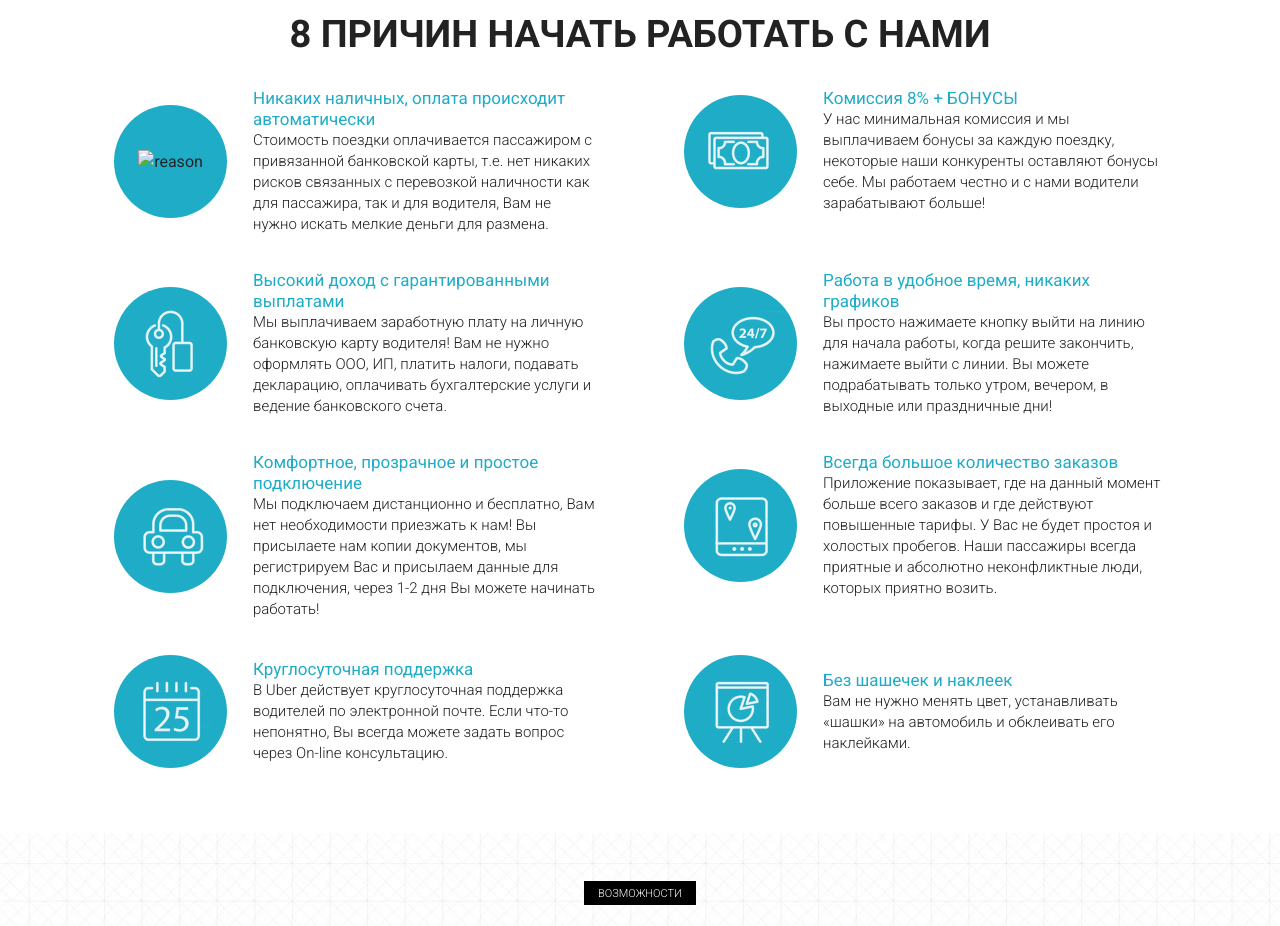
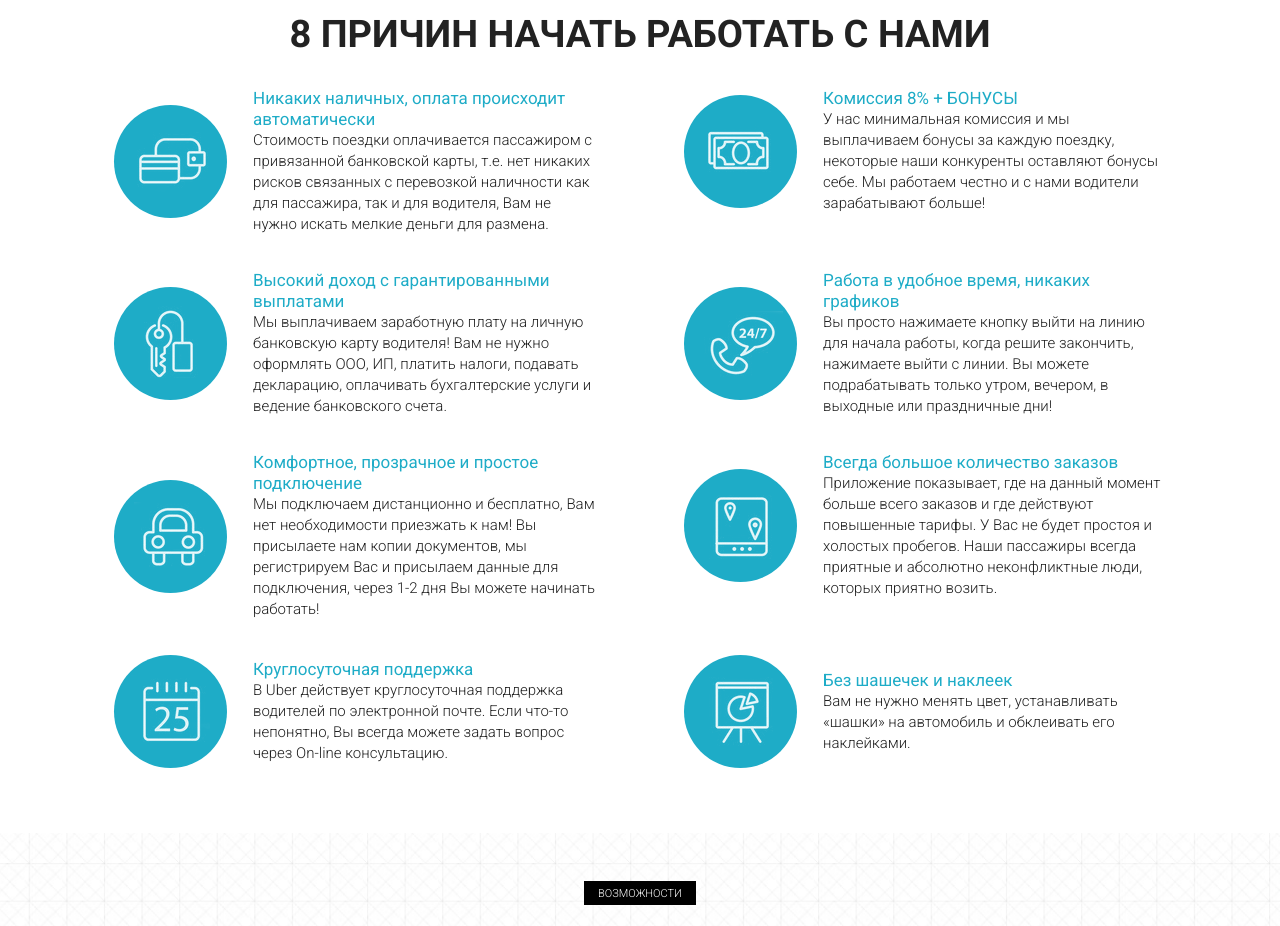
Before and after one commit to antonkoryakin/antonkoryakin.github.io, a plain HTML site: page index.html in a window 1280 px wide. Shown: the part 960-1886 px from the top of the page. Drawn offline with Linux system fonts and the light colour scheme; files whose address does not match are found by name.

Commit message:
Update index.html

```diff
--- a/index.html
+++ b/index.html
@@ -87,7 +87,7 @@
                 <div class="col-md-6">
                     <div class="reasons_block">
                         <div class="reasons_round">
-                            <img src="../src/icons/1.png" alt="reason">
+                            <img src="icons/1.png" alt="reason">
                         </div>
                         <div class="reasons_descr">
                             <div class="reasons_subtitle">Никаких наличных, оплата происходит автоматически</div>
```
